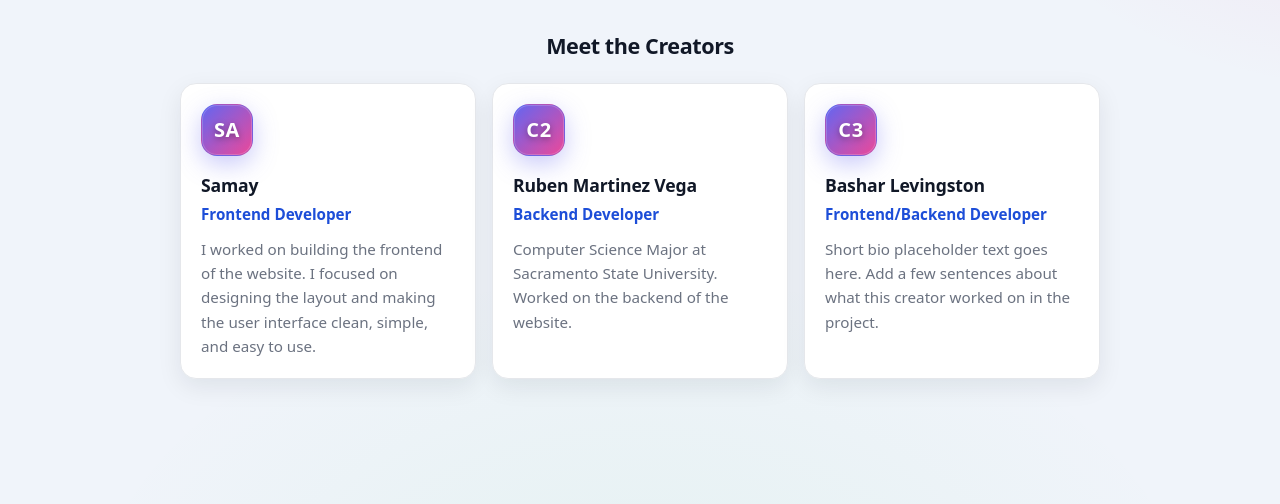
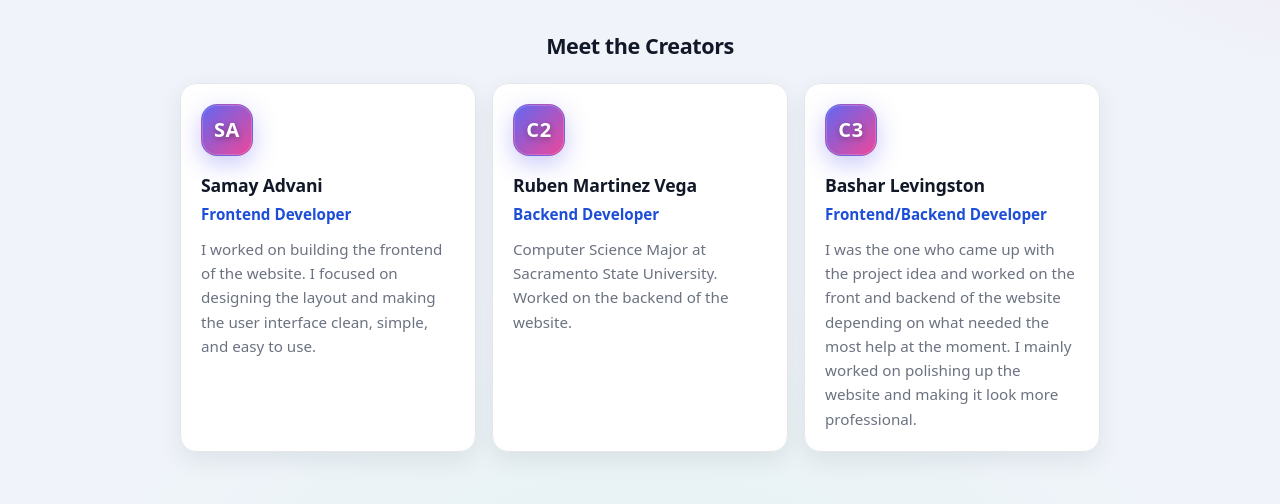
Before and after one commit to Fallen0coder/CSC131-Live-Event, a website: page frontend/about.html in a window 1280 px wide. Shown: the part 232-736 px from the top of the page. Drawn offline with Linux system fonts and the light colour scheme.

Commit message:
bashar added his bio for about us page

```diff
--- a/frontend/about.html
+++ b/frontend/about.html
@@ -63,7 +63,7 @@
         <div class="creator-grid">
           <article class="creator-card">
             <div class="creator-avatar" aria-hidden="true" data-initial="SA"></div>
-            <h4 class="creator-name">Samay</h4>
+            <h4 class="creator-name">Samay Advani</h4>
             <p class="creator-role">Frontend Developer</p>
             <p class="creator-bio">
               I worked on building the frontend of the website. I focused on designing the layout
@@ -86,8 +86,9 @@
             <h4 class="creator-name">Bashar Levingston</h4>
             <p class="creator-role">Frontend/Backend Developer</p>
             <p class="creator-bio">
-              Short bio placeholder text goes here. Add a few sentences about what this
-              creator worked on in the project.
+              I was the one who came up with the project idea and worked on the front and backend
+              of the website depending on what needed the most help at the moment. I mainly worked on
+              polishing up the website and making it look more professional.
             </p>
           </article>
         </div>
```
